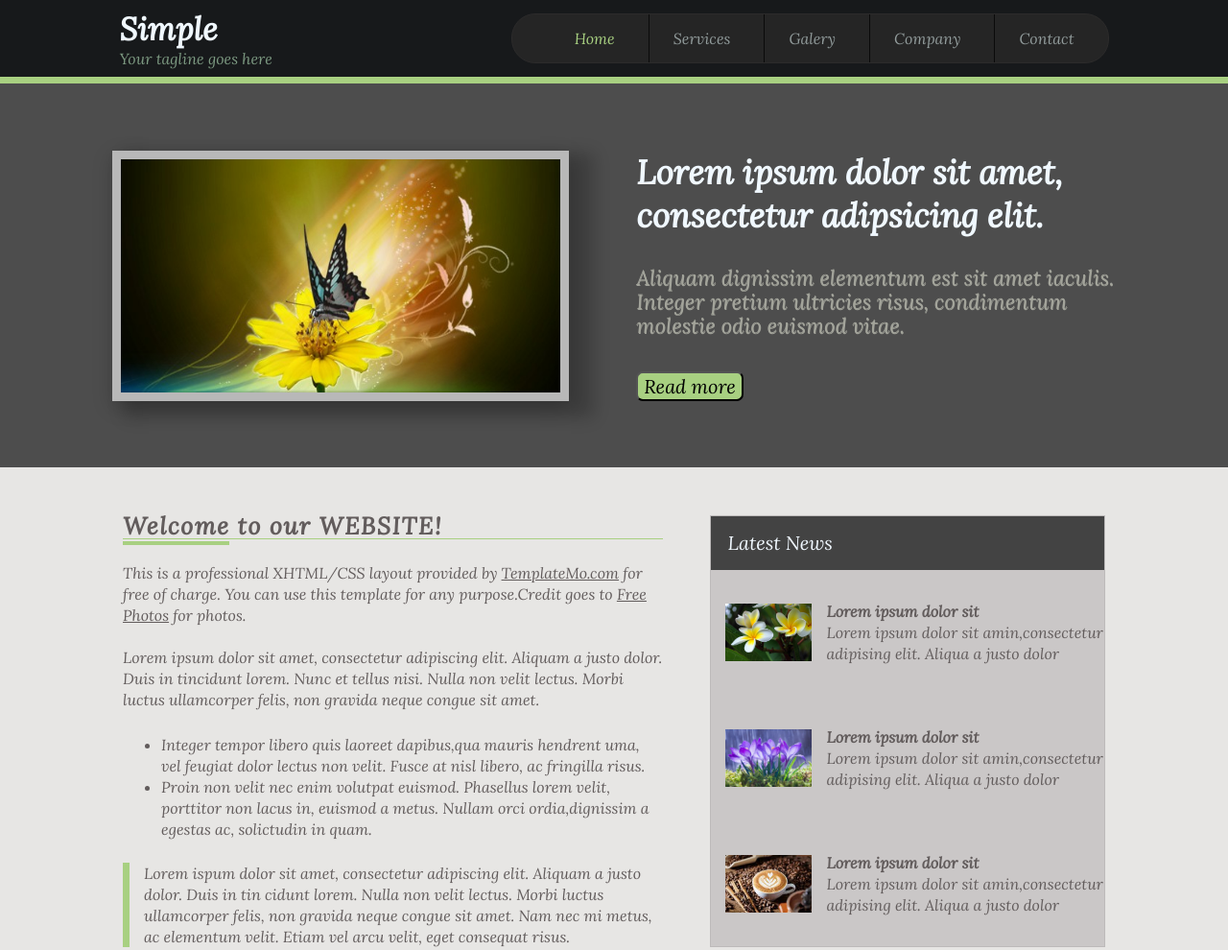
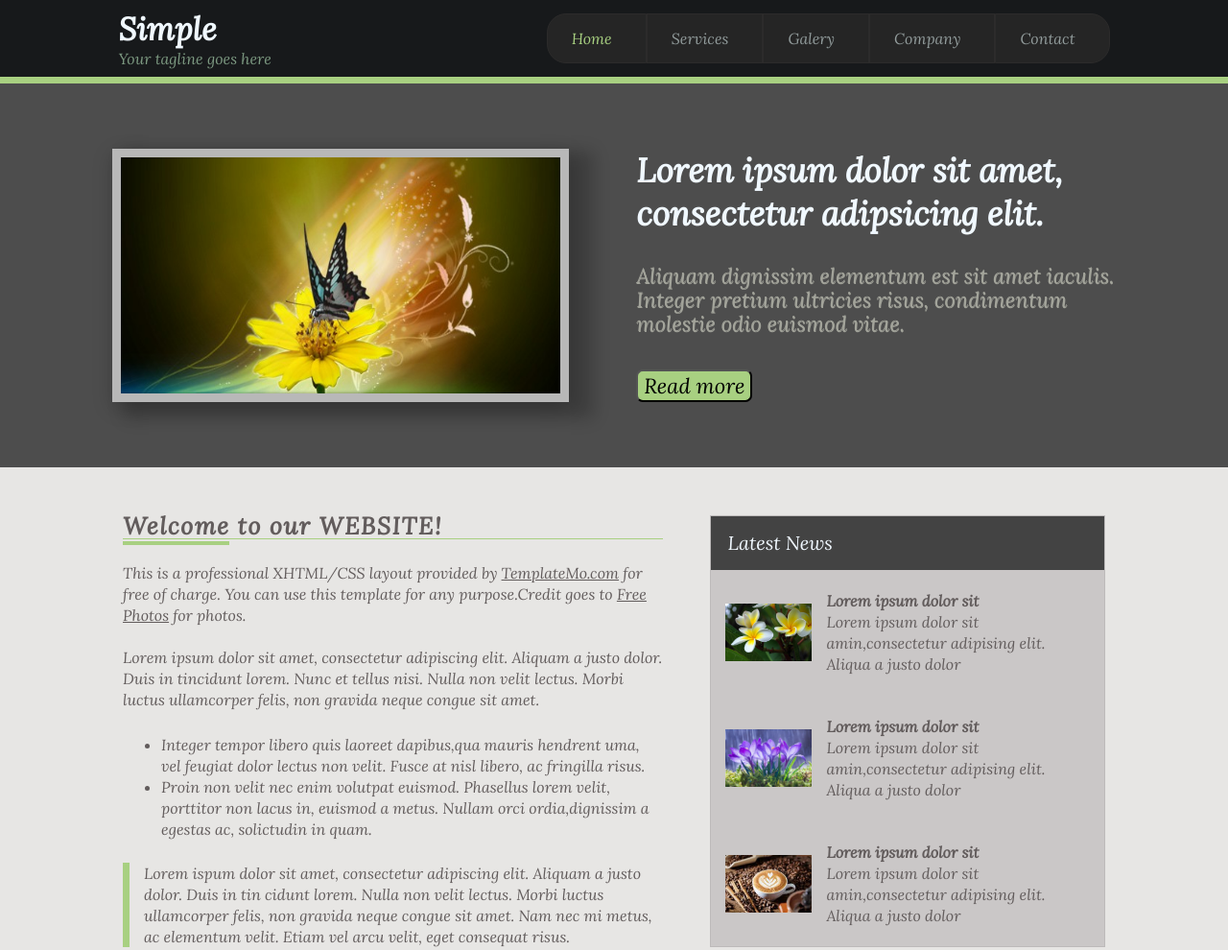
Before and after one commit to ani778/Simple, a plain HTML site: page index.html in a window 1280 px wide. Shown: the top 990 px of the page at 96% size. Drawn offline with Linux system fonts and the light colour scheme.

Commit message:
Add files via upload

```diff
--- a/css/style.css
+++ b/css/style.css
@@ -25,11 +25,6 @@
 .nav-list {
     display: flex;
     list-style: none;
-    margin: 0;
-    background-color: rgb(37, 37, 37);
-    border: 1px solid rgb(44, 43, 43);
-    border-radius: 25px;
-    align-items: center;
 }
 .nav-item:hover {
     background-color: #1c1c1c;
@@ -39,10 +34,19 @@
     padding: 15px 35px 15px 25px;
     color: rgb(146, 156, 156);
     border-left: 1px solid rgb(10, 10, 10);
+    background-color: rgb(37, 37, 37);
+    border: 1px solid rgb(44, 43, 43);
 }
 .active {
     color: rgb(168, 208, 129);
-    border: none;
+    border-top-left-radius: 20px;
+    border-bottom-left-radius: 20px;
+    overflow: hidden;
+}
+.last {
+    border-top-right-radius: 20px;
+    border-bottom-right-radius: 20px;
+    overflow: hidden;
 }
 .active:hover {
     background-color: #1c1c1c;
@@ -62,7 +66,7 @@
 .btf {
     width: 41%;
     border: 9px solid rgba(240, 240, 240, 0.66);
-    box-shadow: 19px 10px 16px 7px rgba(0,0,0,0.2), 0 6px 20px 0 rgba(0,0,0,0.19);
+    box-shadow: 19px 10px 16px 7px rgba(0, 0, 0, 0.2), 0 6px 20px 0 rgba(0, 0, 0, 0.19);
 }
 .lorem {
     width: 500px;
@@ -85,10 +89,7 @@
     margin-top: 35px;
 }
 .read-more:hover {
-    box-shadow: 0 12px 16px 0 rgba(0,0,0,0.24),0 17px 50px 0 rgba(0,0,0,0.19);
-}
-.button-parg {
-    font-size: 20px;
+    box-shadow: 0 12px 16px 0 rgba(0, 0, 0, 0.24),0 17px 50px 0 rgba(0, 0, 0, 0.19);
 }
 .main {
     height: 650px;
@@ -110,7 +111,6 @@
     flex-direction:column;
     justify-content: space-around;
 }
-
 .welcome {
     max-width: 55%;
     display: flex;
@@ -145,7 +145,6 @@
     background-color: #434343;
     color: aliceblue;
 }
-
 .frangipani {
     width: 90px;
  }
@@ -155,8 +154,8 @@
 }
 .news2-main {
     display: flex;
-    padding-left: 15px;
     align-items: center;
+    padding: 15px;
 }
 .news2-item {
     padding-left: 15px;
--- a/index.html
+++ b/index.html
@@ -23,7 +23,7 @@
                     <li class="nav-item">Services</li>
                     <li class="nav-item">Galery</li>
                     <li class="nav-item">Company</li>
-                    <li class="nav-item">Contact</li>
+                    <li class="nav-item last">Contact</li>
                 </ul>
             </nav>
         </nav>
@@ -41,9 +41,7 @@
                     euismod vitae.
                 </p>
                 <button class="read-more">
-                    <p class="button-parg">
                         Read more
-                    </p>
                 </button>
             </div>
         </div>
@@ -63,7 +61,8 @@
                         for free of charge. You can use this template for any purpose.Credit goes to
                         <a href="#" class="main-link">Free Photos</a>
                         for photos.
-                    </p><br>
+                    </p>
+                    <br>
                     <p>
                         Lorem ipsum dolor sit amet, consectetur adipiscing elit. Aliquam a justo dolor.
                         Duis in tincidunt lorem. Nunc et tellus nisi. Nulla non velit lectus. Morbi luctus ullamcorper felis,
@@ -102,7 +101,9 @@
                         <div class="news2-main">
                             <img src="img/Frangipani.jpg" alt="flawers" class="frangipani">
                             <div class="news2-item">
-                                <h4>Lorem ipsum dolor sit</h4>
+                                <h4>
+                                    Lorem ipsum dolor sit
+                                </h4>
                                 <p>
                                     Lorem ipsum dolor sit amin,consectetur adipising elit. Aliqua a justo dolor
                                 </p>
@@ -113,7 +114,9 @@
                         <div class="news2-main">
                             <img src="img/spring-flowers.jpg" alt="flawers" class="frangipani">
                             <div class="news2-item">
-                                <h4>Lorem ipsum dolor sit</h4>
+                                <h4>
+                                    Lorem ipsum dolor sit
+                                </h4>
                                 <p>
                                     Lorem ipsum dolor sit amin,consectetur adipising elit. Aliqua a justo dolor
                                 </p>
@@ -124,7 +127,9 @@
                         <div class="news2-main">
                             <img src="img/coffee.jpeg" alt="flawers" class="frangipani">
                             <div class="news2-item">
-                                <h4>Lorem ipsum dolor sit</h4>
+                                <h4>
+                                    Lorem ipsum dolor sit
+                                </h4>
                                 <p>
                                     Lorem ipsum dolor sit amin,consectetur adipising elit. Aliqua a justo dolor
                                 </p>
```
Also changed, not shown: 1 other file.
